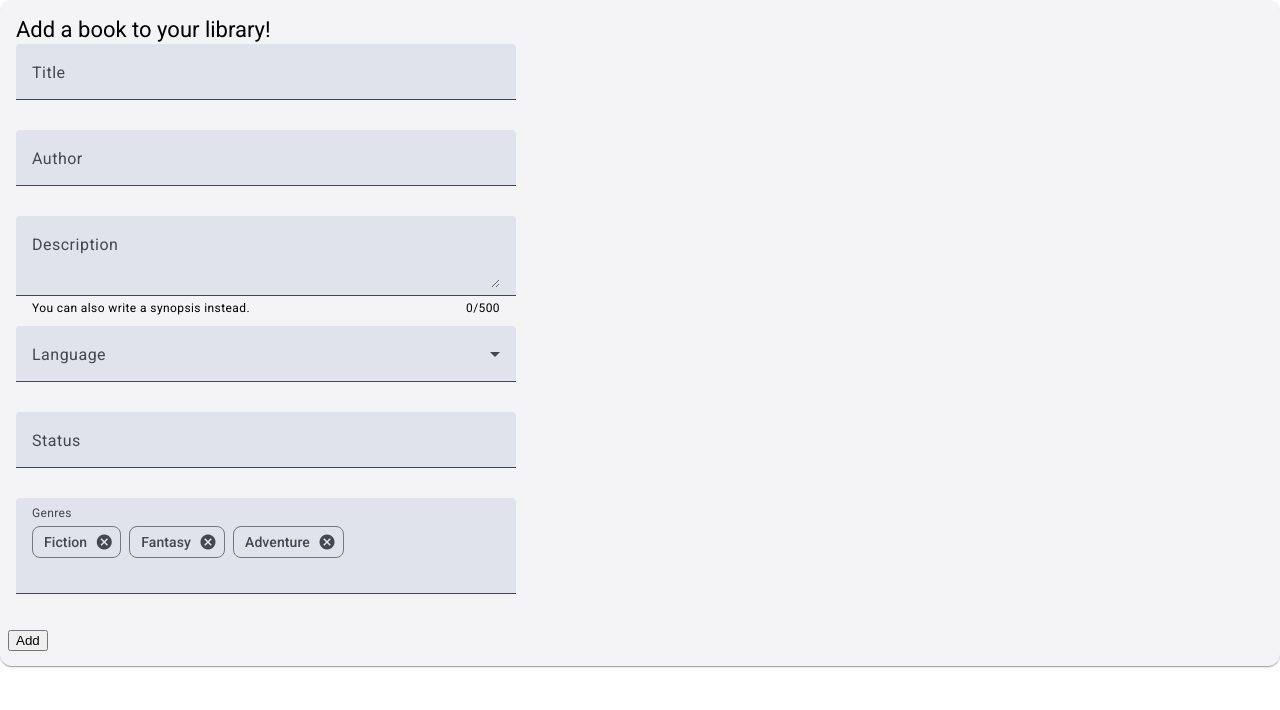
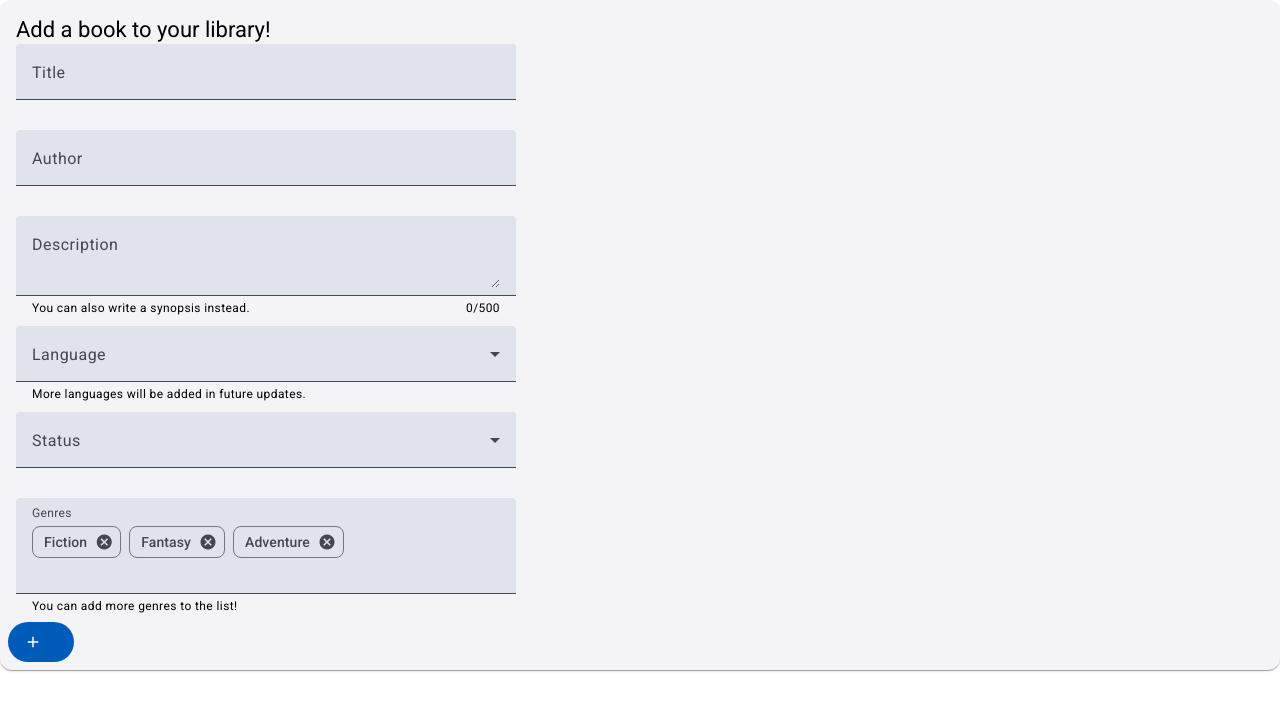
Before and after one commit to jamiesmagnolia/the-nook, an Angular app in the folder the-nook/: page /add-book in a window 1280 px wide. Shown: the top 710 px of the page. Built offline with nearby package versions, Linux system fonts and the light colour scheme.

Commit message:
Refine UI

```diff
--- a/the-nook/src/app/add-book/add-book.component.html
+++ b/the-nook/src/app/add-book/add-book.component.html
@@ -12,7 +12,12 @@
 
             <form class="add-book-form">
 
-                <!-- TOOD: Add images input AND (set image as cover image select) -->
+                <!-- TODO: Have 2 columns: 1 for cover image, one for the form filling -->
+                <!-- <table>
+
+                </table> -->
+
+                <!-- TODO: Add images input AND (set image as cover image select) -->
 
                 <mat-form-field>
                     <mat-label>Title</mat-label>
@@ -50,14 +55,19 @@
                         <mat-option value="Chinese (Simplified)">Chinese (Simplified)</mat-option>
                         <mat-option value="Others (to be added)">Others (to be added)</mat-option>
                     </mat-select>
+                    <mat-hint align="start">More languages will be added in future updates.</mat-hint>
                 </mat-form-field>
 
+                <!-- TODO: Add an option to add more statuses? -->
                 <mat-form-field>
                     <mat-label>Status</mat-label>
-                    <input matInput placeholder="E.g. Read">
+                    <mat-select>
+                        <mat-option value="Read">Read</mat-option>
+                        <mat-option value="Unread">Unread</mat-option>
+                    </mat-select>
                 </mat-form-field>
 
-                <!-- TODO: Add Genre tags / chips here -->
+                <!-- TODO: Update class name -->
                 <mat-form-field class="example-chip-list">
                     <mat-label>Genres</mat-label>
                     <mat-chip-grid #chipGrid aria-label="Enter fruits">
@@ -82,15 +92,17 @@
                         (matChipInputTokenEnd)="add($event)"
                       />
                     </mat-chip-grid>
+                    <mat-hint align="start">You can add more genres to the list!</mat-hint>
                   </mat-form-field>
-
 
             </form>
 
         </mat-card-content>
 
         <mat-card-actions>
-            <button type="submit">Add</button>
+            <button mat-flat-button>
+                <mat-icon>add</mat-icon>
+            </button>
         </mat-card-actions>
 
     </mat-card>
--- a/the-nook/src/app/add-book/add-book.component.ts
+++ b/the-nook/src/app/add-book/add-book.component.ts
@@ -9,7 +9,7 @@ import {MatChipEditedEvent, MatChipInputEvent, MatChipsModule} from '@angular/ma
 import {LiveAnnouncer} from '@angular/cdk/a11y';
 import {COMMA, ENTER} from '@angular/cdk/keycodes';
 import {MatIcon, MatIconModule} from '@angular/material/icon';
-
+import {MatButtonModule} from '@angular/material/button';
 
 // export interface Fruit {
 //   name: string;
@@ -29,7 +29,8 @@ export interface Genre {
     MatSelectModule,
     MatSliderModule,
     MatChipsModule,
-    MatIconModule
+    MatIconModule,
+    MatButtonModule,
   ],
   templateUrl: './add-book.component.html',
   styleUrl: './add-book.component.scss',
```
